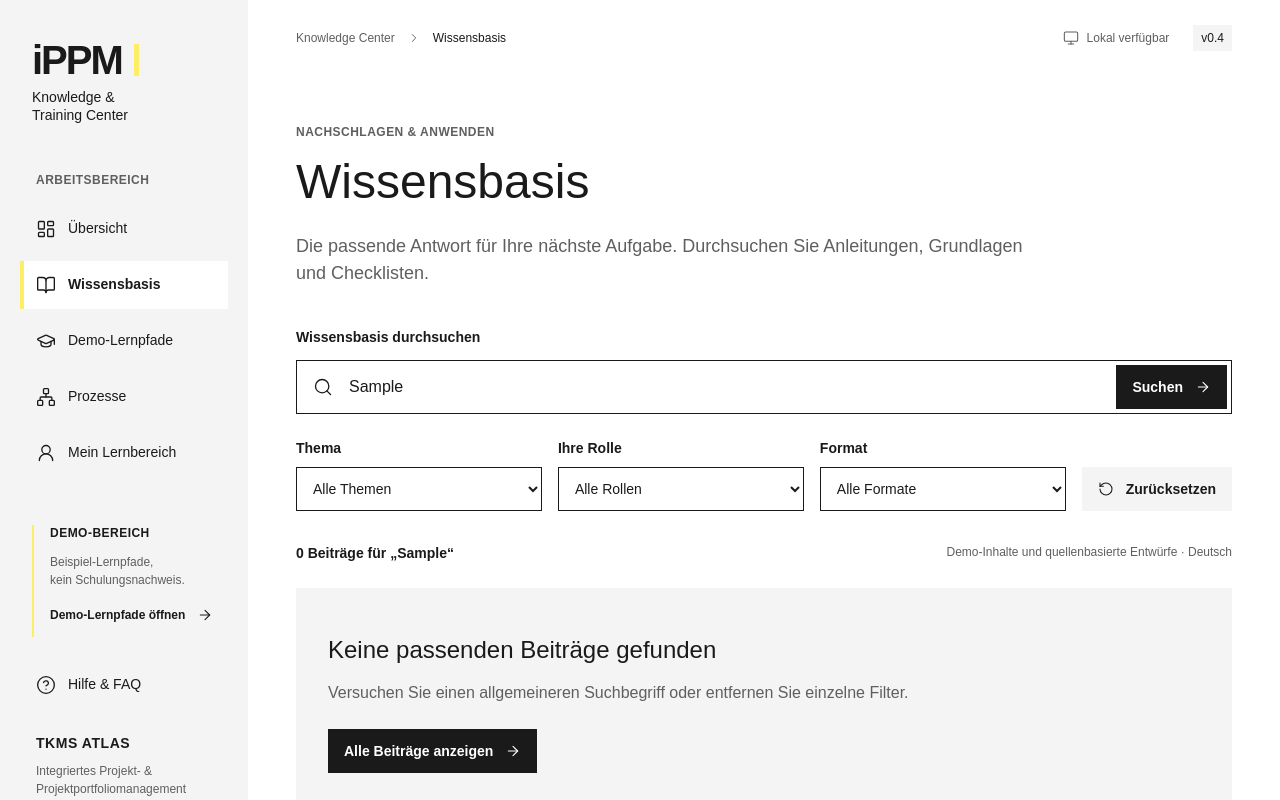
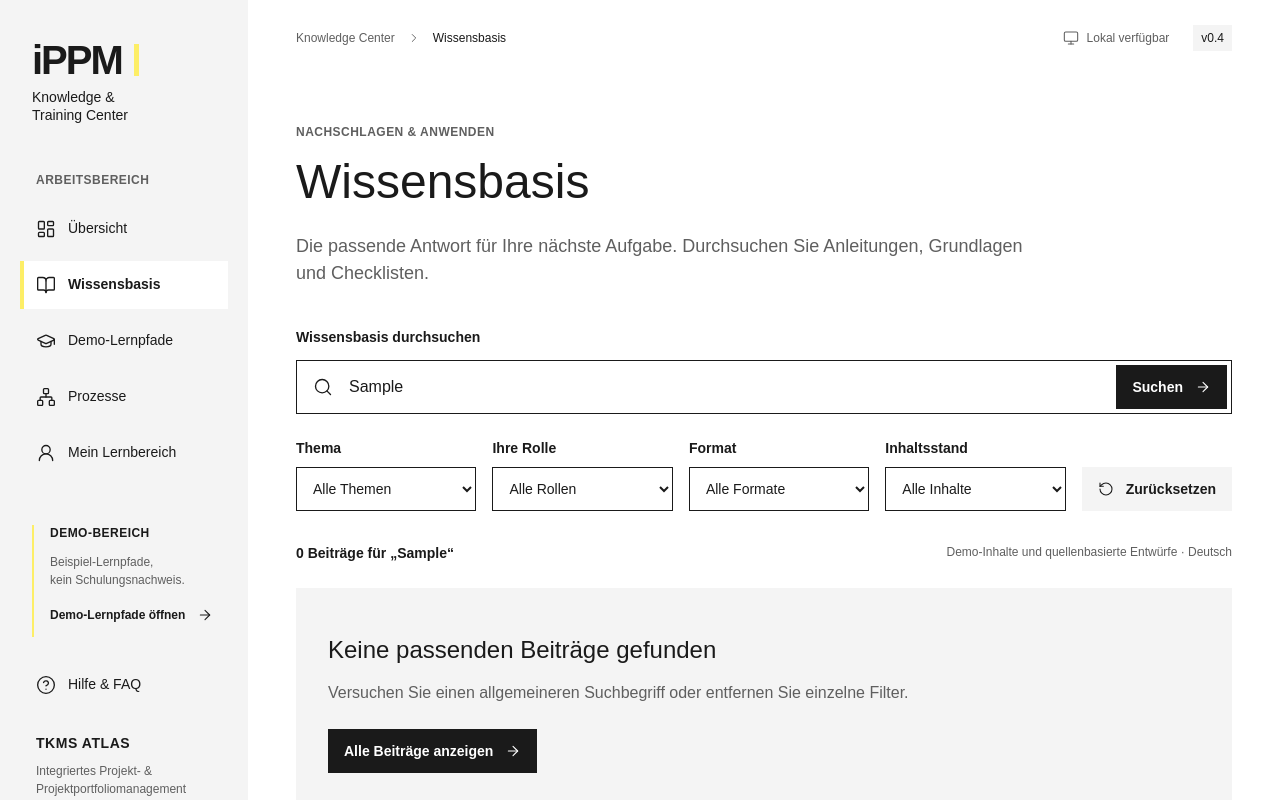
Before and after one commit to DSSensaya/iPPM-Knowledge-Training-Center, a React (Vite) app: page / in a window 1280 px wide. Both pictures are taken after typing "Sample" into the empty fields and a click on the button "Suchen". Shown: the top 800 px of the page. Built offline with nearby package versions, Linux system fonts and the light colour scheme.

Commit message:
Implement v0.5 P1 task-first UX

```diff
--- a/src/pages/Knowledge.tsx
+++ b/src/pages/Knowledge.tsx
@@ -41,7 +41,14 @@ export function Knowledge({
   const topic = params.get('thema') || 'Alle Themen';
   const role = (params.get('rolle') || 'Alle Rollen') as Role;
   const kind = params.get('format') || 'Alle Formate';
-  const results = searchArticles(query, topic, role, kind);
+  const requestedStatus = params.get('stand');
+  const contentStatus =
+    requestedStatus === 'fach' || requestedStatus === 'demo' ? requestedStatus : 'alle';
+  const results = searchArticles(query, topic, role, kind).filter(
+    (article) =>
+      contentStatus === 'alle' ||
+      (contentStatus === 'fach' ? article.status !== 'demo' : article.status === 'demo'),
+  );
   function filter(key: string, value: string) {
     const next = new URLSearchParams(params);
     next.set(key, value);
@@ -80,6 +87,14 @@ export function Knowledge({
             {['Alle Formate', 'Anleitung', 'Grundlagen', 'Checkliste', 'FAQ'].map((k) => (
               <option key={k}>{k}</option>
             ))}
+          </select>
+        </label>
+        <label>
+          Inhaltsstand
+          <select value={contentStatus} onChange={(e) => filter('stand', e.target.value)}>
+            <option value="alle">Alle Inhalte</option>
+            <option value="fach">Quellenbasierte Fachbeiträge</option>
+            <option value="demo">Demo-Inhalte</option>
           </select>
         </label>
         <a className="button secondary" href="#/wissen">
```
Also changed, not shown: 1 other file (tests, documents, lock files or other folders).
